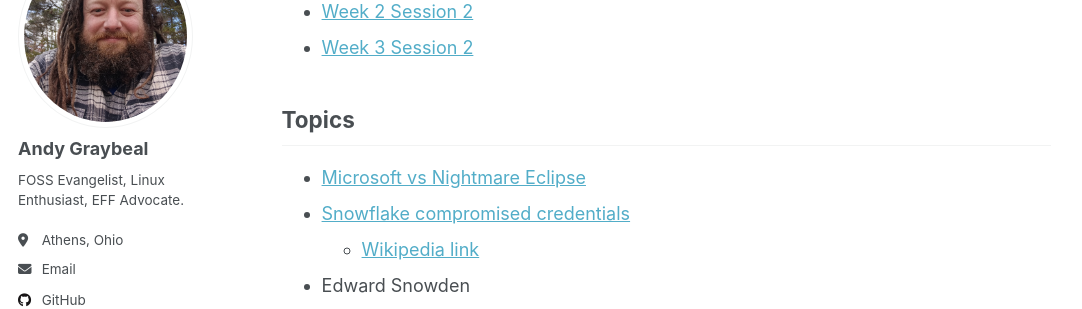
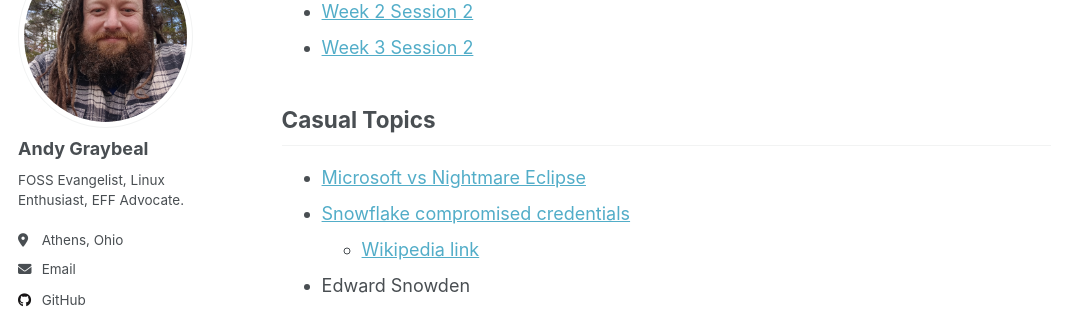
Before and after one commit to andy-graybeal/andy-graybeal.github.io, a Jekyll site: the page built from _portfolio/cybr-2100.md, in a window 1280 px wide and 900 px high, scrolled down 2311 px. Shown: the part 154-463 px from the top of the window, without its empty margins (0-1082 px from the left). Built offline with Jekyll 4.4.1, drawn with Linux system fonts in a browser that asks for light colours; a script that is not in the unit is left out.

Commit message:
Rename 'Topics' section to 'Casual Topics'

```diff
--- a/_portfolio/cybr-2100.md
+++ b/_portfolio/cybr-2100.md
@@ -73,7 +73,7 @@ I am a systems and network administrator with extensive hands-on experience supp
 - [Week 3 Session 2](/files/cybr-2100/resources/Cyber_Ethics_Law_Week_03_Session_02.pdf)
 
 
-## Topics
+## Casual Topics
 
 - [Microsoft vs Nightmare Eclipse](https://socfortress.medium.com/microsoft-vs-nightmare-eclipse-the-zero-day-revenge-cycle-f1928cabb4d8)
 - [Snowflake compromised credentials](https://www.christensengroup.com/article/snowflake-data-breach-cyber-risk-lessons)
```
